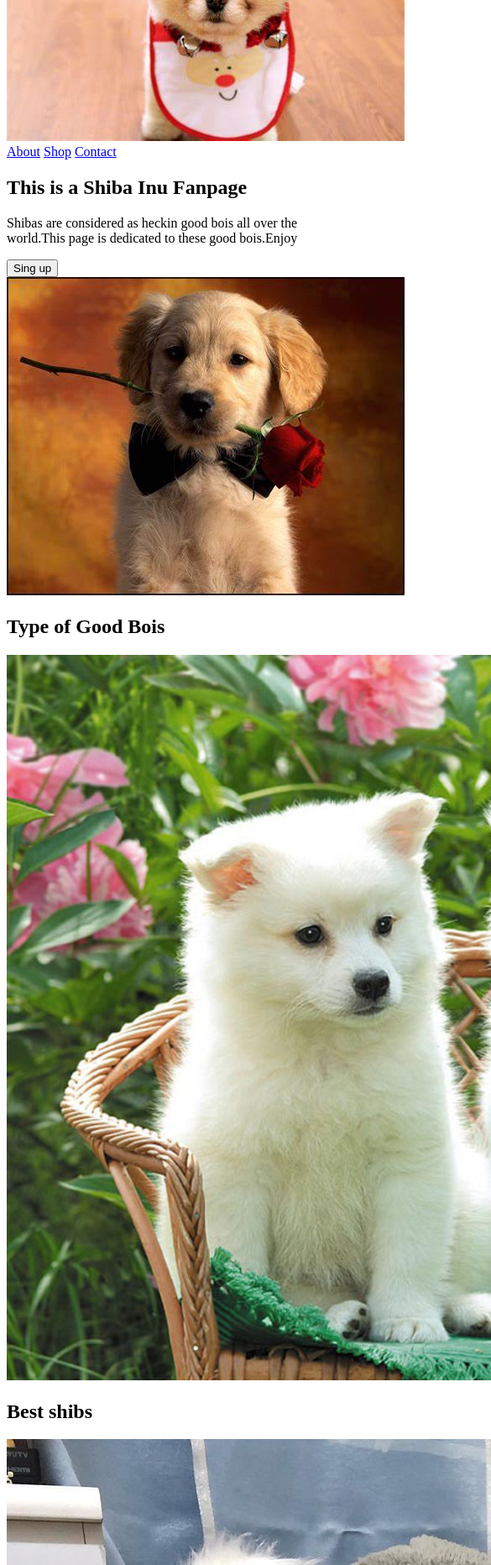
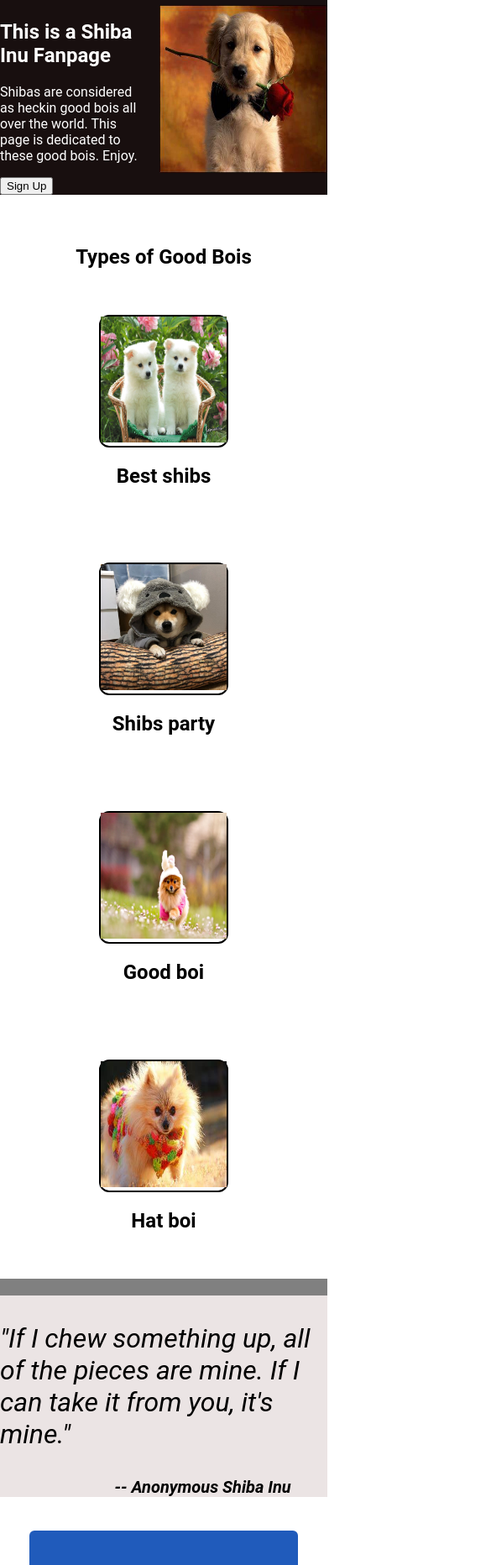
Before and after one commit to meenuatwork/LandingPage, a plain HTML site: page index.html in a window 390 px wide. Shown: the part 136-2000 px from the top of the page at 84% size, 585 px wide, since content can reach past the window. Drawn offline with Linux system fonts and the light colour scheme.

Commit message:
make a landing page and responsive

```diff
--- a/index.html
+++ b/index.html
@@ -4,47 +4,103 @@
 <head>
   <meta charset="UTF-8">
   <meta name="viewport" content="width=device-width, initial-scale=1.0">
-  <title>landing page</title>
+  <title>Document</title>
+  <link rel="stylesheet" href="style2.css">
 </head>
 
 <body>
+  <div class="black-container">
+    <section class="section-container">
       <header>
-    <nav>
-      <img src="image/dog1.jpg" alt="Chef"><br>
+        <nav class="navbar">
+          <div class="logo-div">
+            <img src="image/goggg2.webp" alt="logo" />
+          </div>
+          <div class="navbar-links">
             <a href="about.html">About</a>
             <a href="shop.html">Shop</a>
             <a href="contact.html">Contact</a>
+          </div>
         </nav>
       </header>
-  <div>
-    <h2> This is a Shiba Inu Fanpage</h2>
-    <p>Shibas are considered as heckin good bois all over the world.This page is dedicated to these good bois.Enjoy</p>
-    <button>Sing up</button>
-    <br>
-    <img src="image/dog2.jpg" alt="Chef"><br>
+      <div class="paragraphs1">
+        <div class="para1">
+          <h1>This is a Shiba Inu Fanpage</h1>
+          <p>Shibas are considered as heckin good bois all over the world. This page is dedicated to these
+            good
+            bois. Enjoy.
+          </p>
+          <button type="button">Sign Up</button>
         </div>
-  <div>
-    <h2>Type of Good Bois</h2>
-    <img src="image/dog3.jpg" alt="Chef">
-    <h2> Best shibs</h2>
-    <img src="image/dog4.jpg" alt="Chef">
-    <h2>Cute Dog</h2>
-    <img src="image/dog5.jpg" alt="Chef">
-    <h2>Good Dog</h2>
-    <img src="image/dog6.jpg" alt="Chef">
-    <h2> Beautiful Dog</h2>
+        <div class="para2">
+          <img src="image/dog2.jpg" alt="shiba" height="200px" width="200px">
         </div>
-  <div>
-    <p>"If I chew somthing up,all of the pieces are mine. If I can take it from you,it's mine."</p>
-    <h2>-- Anonymous Shiba Inu</h2>
       </div>
+    </section>
+  </div>
+  <section class="section-container">
+    <div class="content">
+      <div class="text-container">
+        <div class="white-container">
+          <h2>Types of Good Bois</h2>
+          <div class="image-container">
+            <div class="img-div">
+              <div class="img-border">
+                <img src="image/dog3.jpg" height="150px" width="150px">
+              </div>
+              <h2>Best shibs</h2>
+            </div>
+            <div class="img-div">
+              <div class="img-border">
+                <img src="image/dog4.jpg" height="150px" width="150px">
+              </div>
+              <h2>Shibs party</h2>
+            </div>
+            <div class="img-div">
+              <div class="img-border">
+                <img src="image/dog5.jpg" height="150px" width="150px">
+              </div>
+              <h2>Good boi</h2>
+            </div>
+            <div class="img-div">
+              <div class="img-border">
+                <img src="image/dog6.jpg" height="150px" width="150px">
+              </div>
+              <h2>Hat boi</h2>
+            </div>
+          </div>
+        </div>
+      </div>
+    </div>
+  </section>
+  <div class="grey-container">
+    <section class="section-container">
+      <div class="paragraphs2">
+        <p>"If I chew something up, all of the pieces are mine. If I can take it from you, it's mine."
+        </p>
+        <b>
+          -- Anonymous Shiba Inu
+        </b>
+      </div>
+    </section>
+  </div>
+  <section class="section-container">
+    <div class="blue-container">
+      <div class="para">
+        <h3>Keep it updated with Shiba News!</h3>
+        <p>Sign up for the latest information right now!</p>
 
-  <div>
-    <h2>Keep it updated with Shiba News!</h2>
-    <p>Sing up for the latest information right now!</p>
-    <button>Sing Up</button>
+        <button type="button">Sign Up</button>
       </div>
-  <footer>copyright © The Odin project 2021</footer>
+    </div>
+  </section>
+  <div class="container">
+    <section class="section-container">
+      <footer class="footer">
+        <p>Copyright © The Odin Project 2021</p>
+      </footer>
+    </section>
+  </div>
 </body>
 
 </html>
--- /dev/null
+++ b/style2.css
@@ -0,0 +1,135 @@
+body {
+    background-color: white;
+    margin: 0;
+    font-family: 'Roboto', arial;
+    padding: 0;
+    display: flex;
+    flex-direction: column;
+}
+
+.black-container {
+    background-color: rgb(24, 15, 15);
+    width: 100%;
+}
+
+.text-container {
+    display: flex;
+    justify-content: space-between;
+    text-align: center;
+    margin-top: 20px;
+}
+
+
+.section-container {
+    width: 100%;
+    max-width: 1000px;
+    margin: auto;
+    padding-top: 20px;
+}
+
+.navbar {
+    display: flex;
+    justify-content: space-between;
+}
+
+.logo-div {
+    height: 100px;
+    width: 100px;
+}
+
+.logo-div img {
+    width: 100%;
+    height: 100%;
+}
+
+.navbar-links a {
+    margin-left: 15px;
+    color: white;
+    text-decoration: none;
+}
+
+.paragraphs1 {
+    display: flex;
+    color: white;
+    align-items: center;
+    justify-content: center;
+    margin-top: 20px;
+}
+
+.para1 {
+    max-width: 500px;
+    margin-right: 20px;
+}
+
+.image-container {
+    display: flex;
+    justify-content: center;
+    flex-wrap: wrap;
+}
+
+.img-div {
+
+    padding: 20px;
+    margin: 15px;
+}
+
+.img-border {
+    border-radius: 12px;
+    border: solid 2px black;
+}
+
+.paragraphs2 {
+    display: flex;
+    flex-direction: column;
+    background-color: #ebe4e4;
+    font-size: xx-large;
+    font-style: italic;
+
+}
+
+.para2 {
+    margin-bottom: 20px;
+
+}
+
+.grey-container {
+    background-color: gray;
+    width: 100%;
+}
+
+.blue-container {
+    background-color: #205bbb;
+    margin-top: 20px;
+    margin-bottom: 20px;
+    padding: 25px;
+    margin-left: 9%;
+    margin-right: 9%;
+    display: flex;
+    align-items: center;
+    border-radius: 6px;
+    border-color: none;
+    flex-direction: column;
+
+
+}
+
+
+.footer {
+    background-color: black;
+    color: #fff;
+    font-family: 'Roboto', arial;
+    text-align: center;
+}
+
+b {
+    margin-left: 35%;
+    font-size: 20px;
+}
+
+.color1 {
+    background-color: aquamarine;
+}
+
+.container {
+    background-color: #1F2937;
+}
```
Also changed, not shown: image/dog1.jpg (deleted), image/goggg2.webp (added). Lines whose indentation alone changed are shown as unchanged.
